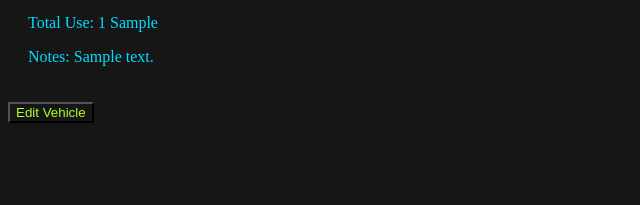
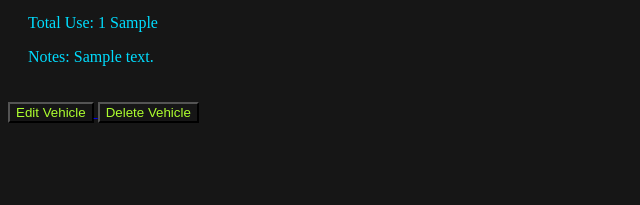
Before and after one commit to Caleb-Beazel/moto-service-app, a Flask app: page /user-home/vehicles/1 in a window 1280 px wide. Shown: the part 595-800 px from the top of the page, without its empty margins (0-640 px from the left). Run offline with Flask 3, Linux system fonts and the light colour scheme; a user stored in the database is signed in; tables that the repository leaves empty hold one stand-in row (values such as "Sample post"); grey boxes marked "Sample" are stand-in pictures.

Commit message:
delete vehicle function added

```diff
--- a/server.py
+++ b/server.py
@@ -152,12 +152,35 @@
     return redirect(f"/user-home/vehicles/{vehicle_id}")
 
 
-
 @app.route("/user-home/vehicles/<vehicle_id>")
 @login_required
 def vehicle_details(vehicle_id):
     vehicle = Vehicle.query.get(vehicle_id)
     return render_template("vehicle_details.html", vehicle_id=vehicle_id, vehicle=vehicle)
+
+
+@app.route("/user-home/vehicles/<vehicle_id>/delete")
+@login_required
+def delete_vehicle(vehicle_id):
+    vehicle = Vehicle.query.get(vehicle_id)
+    services = Service.query.filter(Service.vehicle_id == vehicle_id).all()
+    for service in services:
+        occurences = Occurence.query.filter(Occurence.service_id == service.service_id).all()
+
+        for occurence in occurences:
+            db.session.delete(occurence)
+
+        db.session.delete(service)
+    db.session.delete(vehicle)
+
+    db.session.commit()
+
+    flash("Your vehicle and it's associated services have been deleted.")
+
+    return redirect("/user-home")
+
+
+
 
 # Service Endpoints
 
@@ -165,7 +188,6 @@
 @login_required
 def service_details(service_id):
     service = Service.query.get(service_id)
-    # vehicle = Vehicle.query.get(service.vehicle_id)
 
     return render_template("service_details.html", service_id=service_id, service=service)
 
--- a/templates/vehicle_details.html
+++ b/templates/vehicle_details.html
@@ -18,4 +18,8 @@
 <a href="/user-home/vehicles/{{vehicle_id}}/edit">
     <button class="btn btn-primary mt-3 form-button">Edit Vehicle</button>
 </a>
+
+<a href="/user-home/vehicles/{{vehicle_id}}/delete">
+    <button class="btn btn-primary mt-3 form-button">Delete Vehicle</button>
+</a>
 {% endblock %}
```
